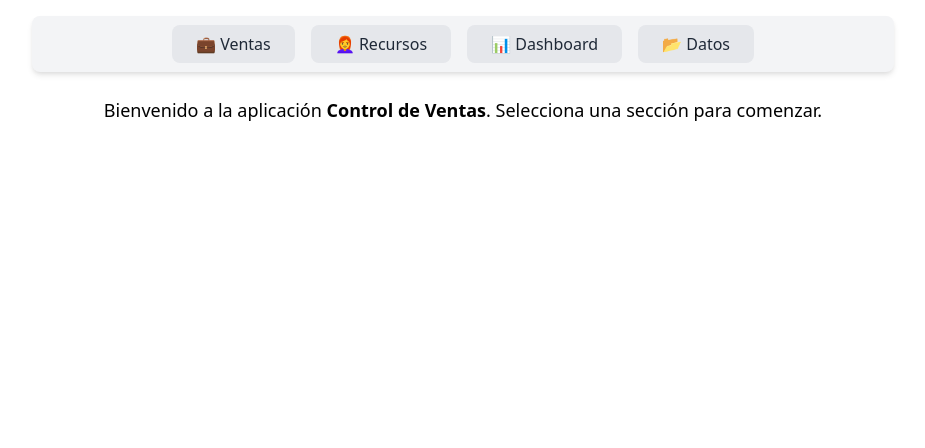
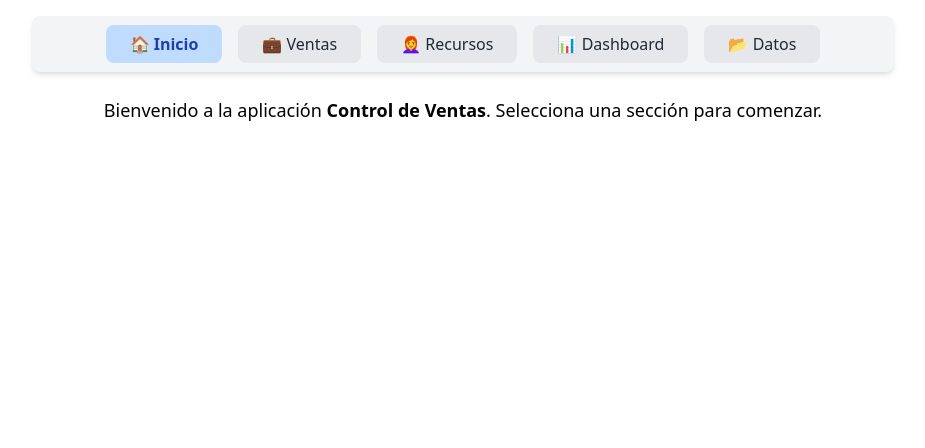
Before and after one commit to jcpardo86/ringana-project, a plain HTML site: page index.html in a window 1280 px wide. Shown: the part 352-800 px from the top of the page, without its empty margins (177-1102 px from the left). Drawn offline with nearby package versions, Linux system fonts and the light colour scheme.

Commit message:
actualizo menu

```diff
--- a/pages/modulos/menu.html
+++ b/pages/modulos/menu.html
@@ -1,5 +1,9 @@
-<nav class="bg-gray-100 p-4 rounded-lg shadow-md">
+<nav class="bg-gray-100 p-4 rounded-lg shadow-md mb-6">
   <ul class="flex flex-wrap justify-center gap-4">
+    <li>
+      <a href="/ringana-project/index.html" class="bg-blue-200 text-blue-800 py-2 px-6 rounded-lg hover:bg-blue-300 font-semibold">
+        🏠 Inicio
+      </a>
     <li>
       <a href="/ringana-project/pages/ventas.html" class="bg-gray-200 text-gray-800 py-2 px-6 rounded-lg hover:bg-gray-300">
         💼 Ventas
@@ -20,5 +24,6 @@
         📂 Datos
       </a>
     </li>
+    </li>
   </ul>
 </nav>
```
Lines whose indentation alone changed are shown as unchanged.
